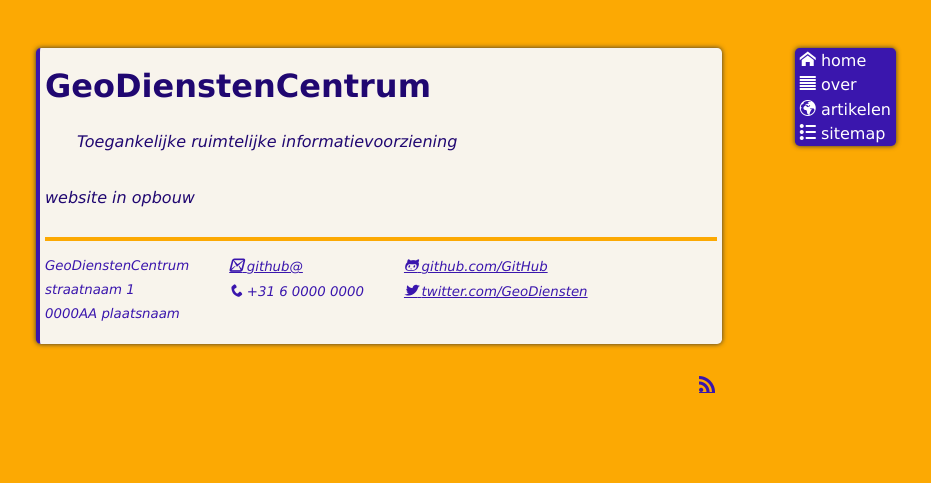
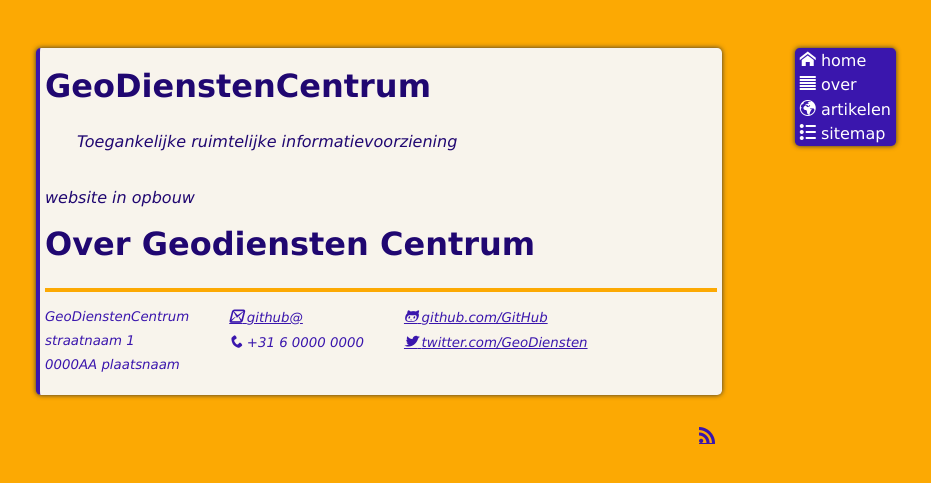
Before and after one commit to GeoDienstenCentrum/geodienstencentrum.github.io, a Jekyll site: the page built from _pages/over.md, in a window 1280 px wide. Shown: the top 483 px of the page, without its empty margins (261-1192 px from the left). Built offline with Jekyll 4.4.1, drawn with Linux system fonts in a browser that asks for light colours; Markdown is read by kramdown in place of the engine named in the settings.

Commit message:
gebruik _pages directory

```diff
--- a/_config.yml
+++ b/_config.yml
@@ -18,7 +18,7 @@
   - .notes
   - Gemfile.lock
   - Gemfile
-include:        []
+include:        [_pages]
 
 production:     true
 
--- a/blog.html
+++ b/_pages/blog.html
@@ -5,6 +5,7 @@
 tags:
   - blog
   - artikelen
+permalink: /blog.html
 ---
 
 <section id="blog" itemscope itemtype="http://schema.org/Blog">
--- a/over.html
+++ b/_pages/over.md
@@ -8,6 +8,11 @@
   - toegankelijkheid
   - informatie
   - geo
+  - wcag2
+  - diensten
+permalink: /over.html
 ---
 
-<em>website in opbouw</em>
+_website in opbouw_
+
+#Over Geodiensten Centrum
--- a/index.html
+++ b/index.html
@@ -8,6 +8,7 @@
   - toegankelijkheid
   - informatie
   - geo
+  - wcag2
 
 ---
 
```
